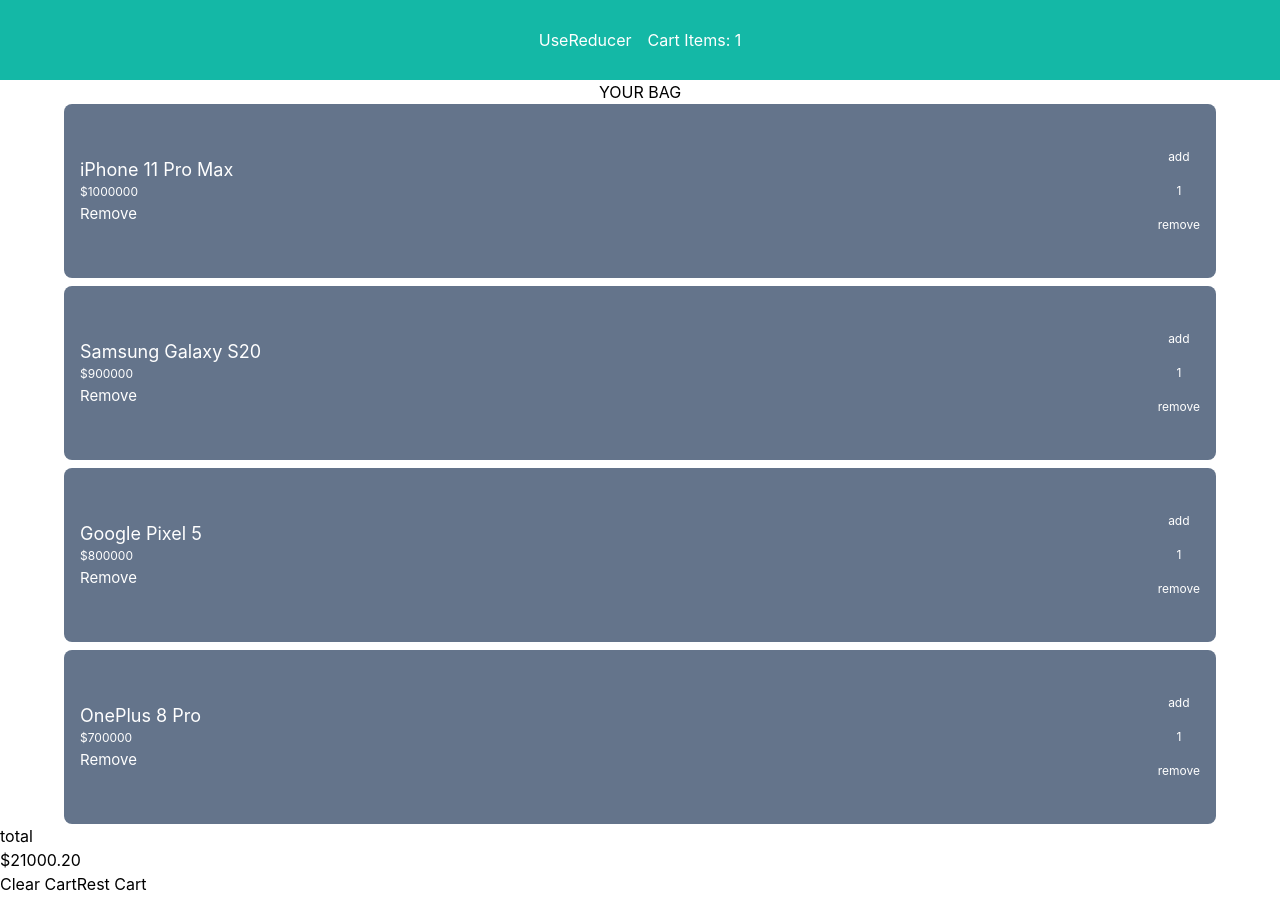
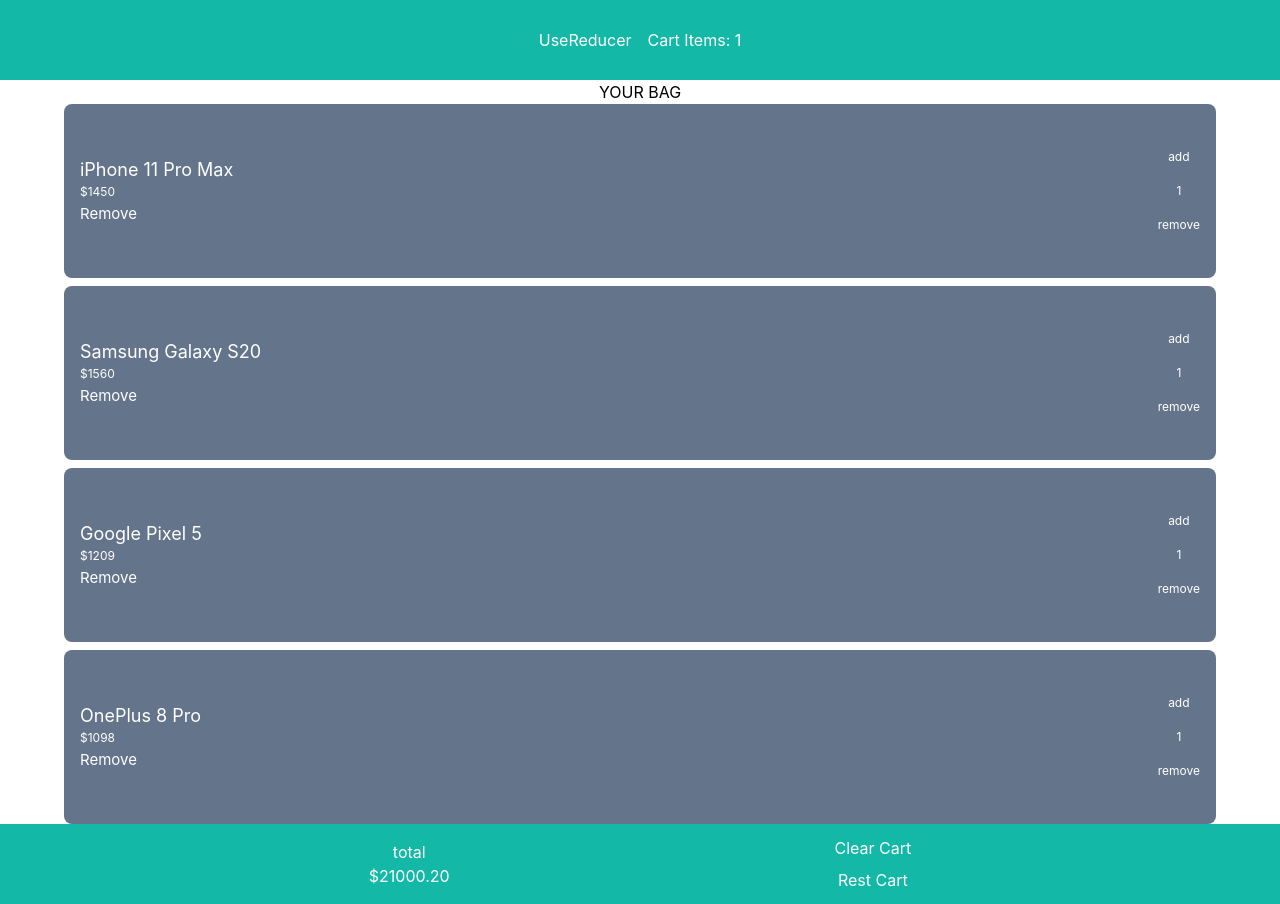
Before and after one commit to Ameer2000Mzori/Cart-UseReducer-React, a React (Create React App) app: page / in a window 1280 px wide. Built offline with nearby package versions, Linux system fonts and the light colour scheme.

Commit message:
added more styling

```diff
--- a/src/component/Cart.jsx
+++ b/src/component/Cart.jsx
@@ -54,13 +54,15 @@
           </div>
         </div>
       </div>
-      <footer>
+      <footer className="w-[100%] h-[10vh] flex flex-row text-center items-center justify-evenly gap-4 bg-teal-500 text-white">
         <div>
           <h1>total</h1>
           <h2>$21000.20</h2>
         </div>
-        <button>Clear Cart</button>
-        <button>Rest Cart</button>
+        <div className="flex flex-col gap-2">
+          <button>Clear Cart</button>
+          <button>Rest Cart</button>
+        </div>
       </footer>
     </>
   )
--- a/src/component/shared/dataList.js
+++ b/src/component/shared/dataList.js
@@ -2,25 +2,25 @@
   {
     id: 1,
     name: 'iPhone 11 Pro Max',
-    price: 1000000,
+    price: 1450,
     amount: 1,
   },
   {
     id: 2,
     name: 'Samsung Galaxy S20',
-    price: 900000,
+    price: 1560,
     amount: 1,
   },
   {
     id: 3,
     name: 'Google Pixel 5',
-    price: 800000,
+    price: 1209,
     amount: 1,
   },
   {
     id: 4,
     name: 'OnePlus 8 Pro',
-    price: 700000,
+    price: 1098,
     amount: 1,
   },
 ]
```
